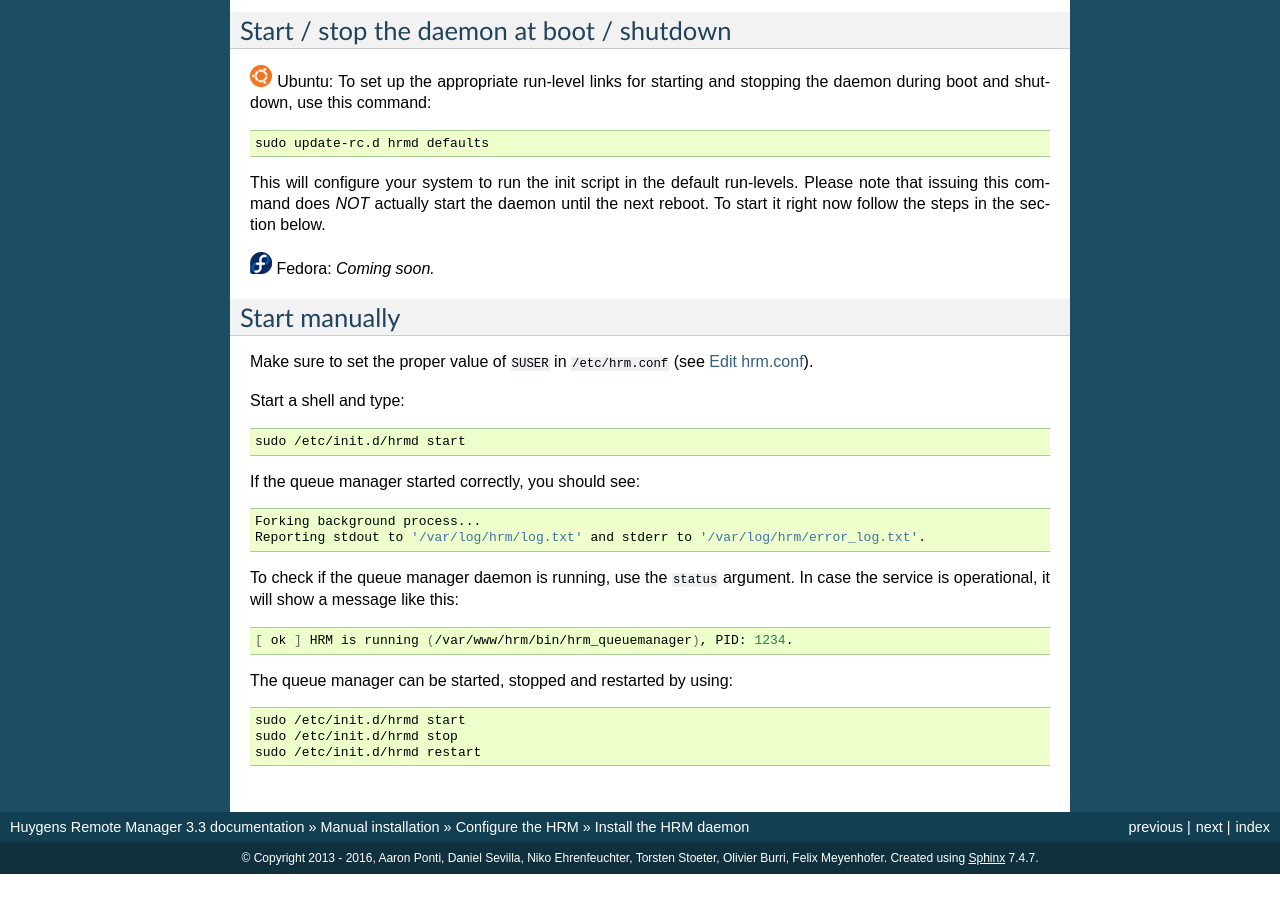
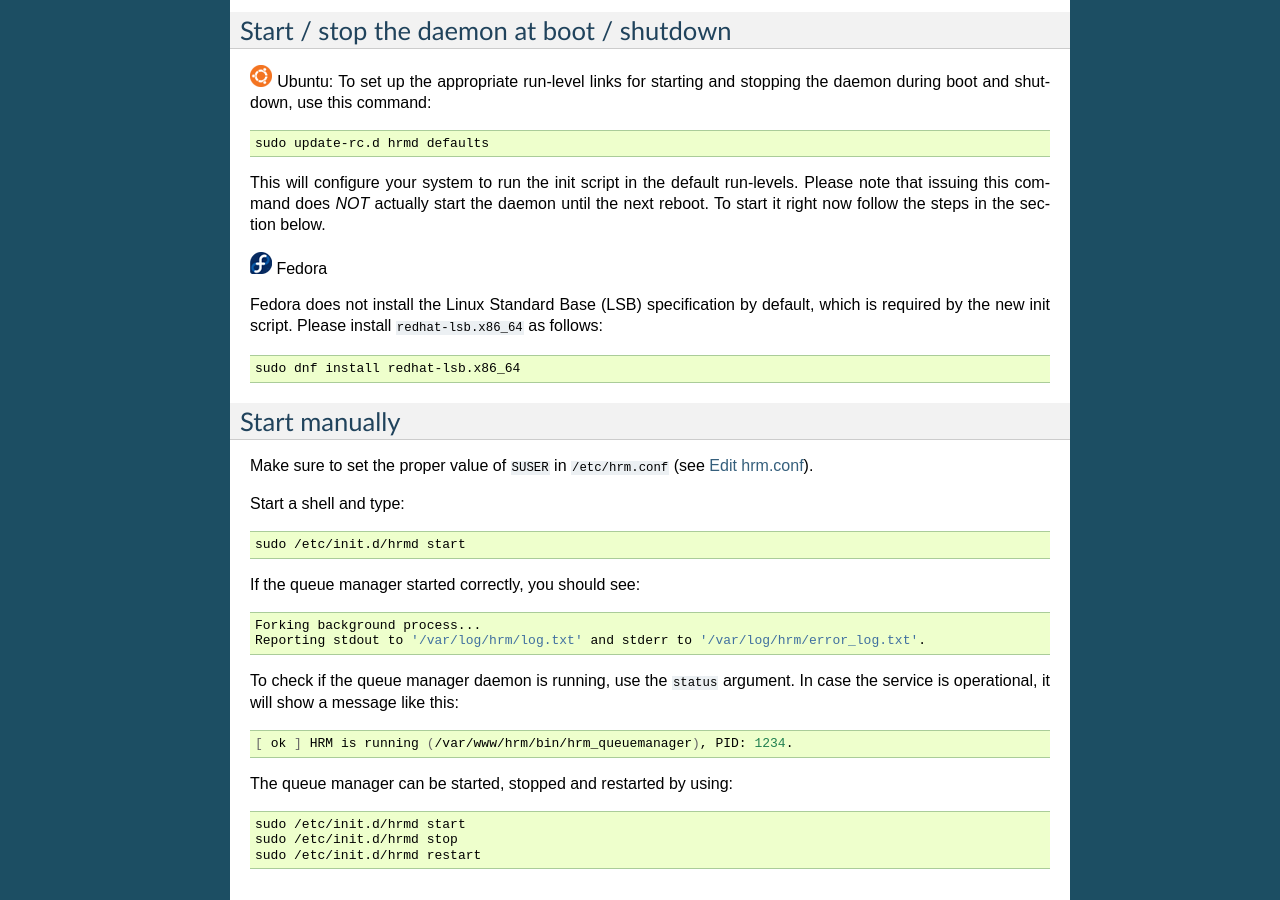
Before and after one commit to aarpon/hrm_docs, a Sphinx documentation site: the page built from docs/admin/hrm_daemon.rst, in a window 1280 px wide and 900 px high, scrolled down 535 px. Built offline with Sphinx 7.4.7, drawn with Linux system fonts in a browser that asks for light colours; before the commit the page ends 1409 px from its top, so only the background shows below that.

Commit message:
Add additional upgrade and dependency instructions (i.e. redhat-lsb.x86_64 on Fedora).

```diff
--- a/docs/admin/hrm_daemon.rst
+++ b/docs/admin/hrm_daemon.rst
@@ -54,7 +54,14 @@ run-levels. Please note that issuing this command does *NOT* actually start the
 daemon until the next reboot. To start it right now follow the steps in the
 section below.
 
-|fedora| Fedora: *Coming soon.*
+|fedora| Fedora
+
+Fedora does not install the Linux Standard Base (LSB) specification by default, which is required by the new init script.
+Please install ``redhat-lsb.x86_64`` as follows:
+
+..  code:: sh
+
+    sudo dnf install redhat-lsb.x86_64
 
 Start manually
 --------------
```
Also changed, not shown: docs/admin/upgrade.rst (+38 -9 lines).
